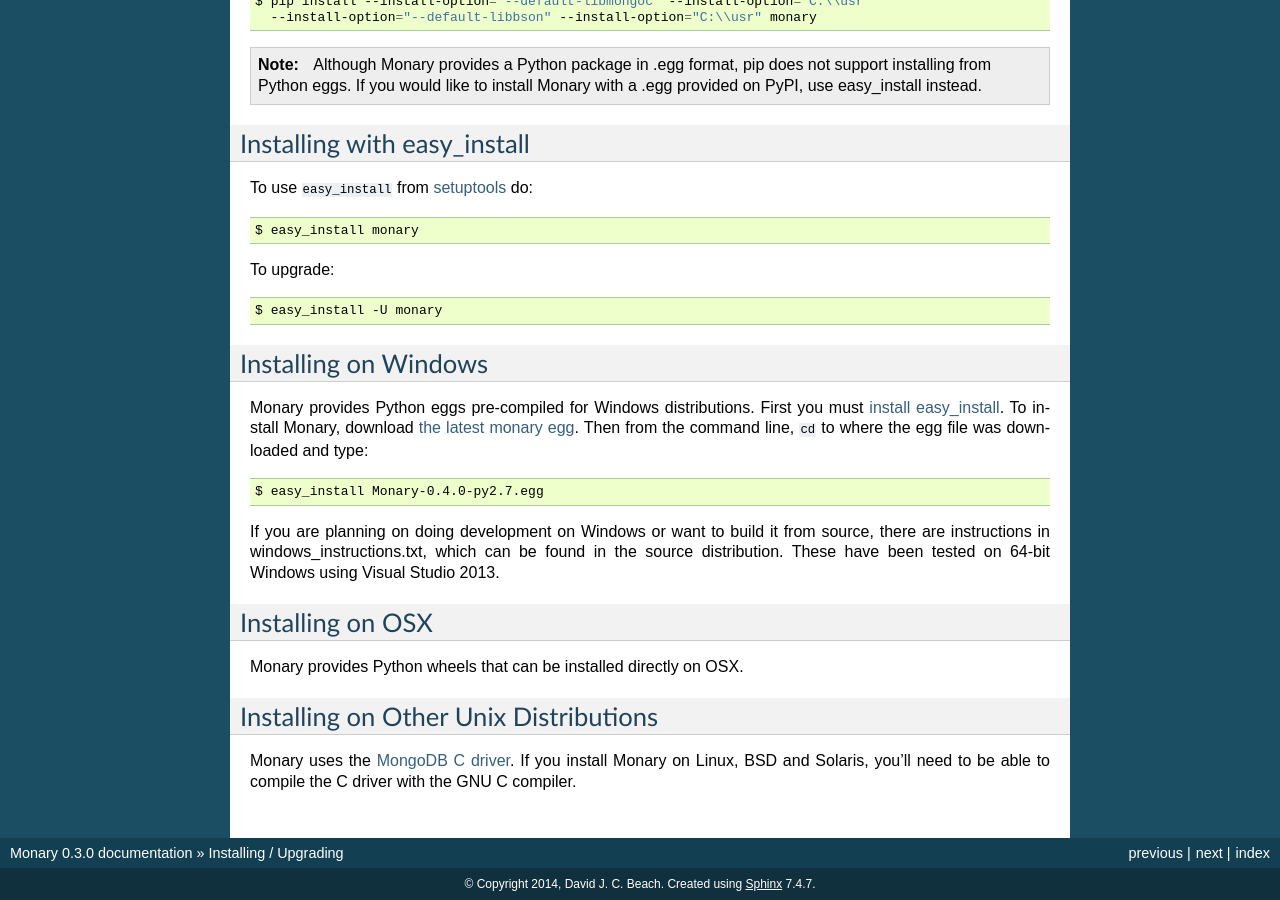
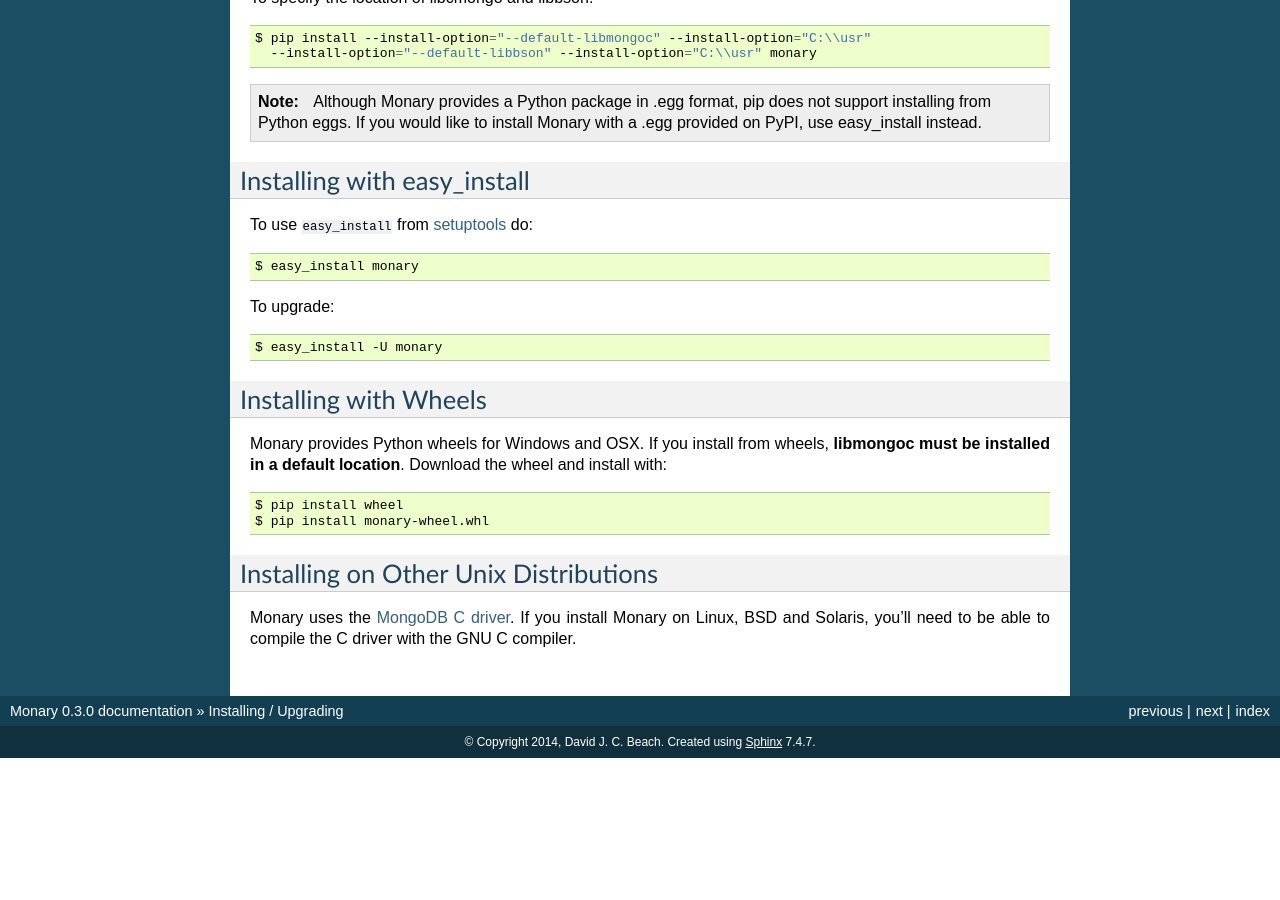
Before and after one commit to aherlihy/Monary, a Sphinx documentation site: the page built from doc/installation.rst, in a window 1280 px wide and 900 px high, scrolled down 1168 px. Built offline with Sphinx 7.4.7, drawn with Linux system fonts in a browser that asks for light colours; after the commit the page ends 1926 px from its top, so only the background shows below that; some of the changed text lies outside the part shown.

Commit message:
wheel instructions

```diff
--- a/doc/installation.rst
+++ b/doc/installation.rst
@@ -91,29 +93,15 @@
 
     $ easy_install -U monary
 
-Installing on Windows
----------------------
-Monary provides Python eggs pre-compiled for Windows distributions. First you
-must `install easy_install
-<http://simpledeveloper.com/how-to-install-easy_install/>`_. To install Monary,
-download `the latest monary egg
-<https://testpypi.python.org/packages/2.7/M/Monary/Monary-0.4.0-py2.7.egg>`_.
-Then from the command line, ``cd`` to where the egg file was downloaded and
-type:
+Installing with Wheels
+----------------------
+Monary provides Python wheels for Windows and OSX. If you install from wheels,
+**libmongoc must be installed in a default location**. Download the wheel and
+install with::
 
-.. code-block:: bash
+    $ pip install wheel
+    $ pip install monary-wheel.whl
 
-    $ easy_install Monary-0.4.0-py2.7.egg
-
-If you are planning on doing development on Windows or want to build it from
-source, there are instructions in windows_instructions.txt, which can be found
-in the source distribution. These have been tested on 64-bit Windows using
-Visual Studio 2013.
-
-
-Installing on OSX
------------------
-Monary provides Python wheels that can be installed directly on OSX.
 
 Installing on Other Unix Distributions
 --------------------------------------
```
Also changed, not shown: other parts of doc/installation.rst (+2 -0 lines).
